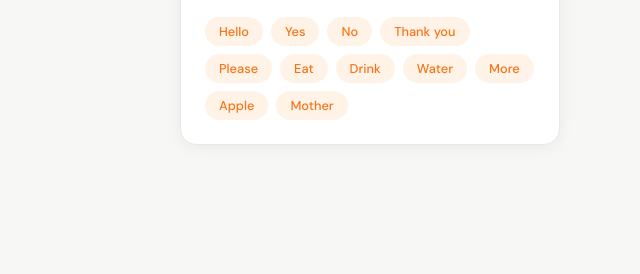
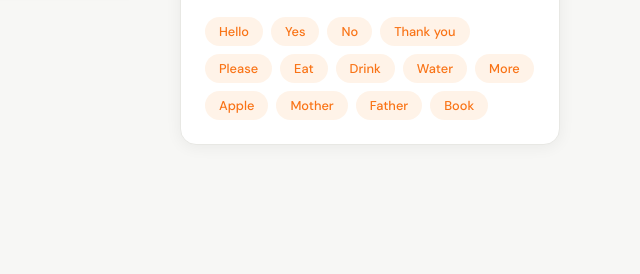
Before and after one commit to qasim-a/sign-language-track, a Flask app: page / in a window 1280 px wide. Shown: the part 526-800 px from the top of the page, without its empty margins (640-1280 px from the left). Run offline with Flask 3, Linux system fonts and the light colour scheme; data that the repository does not hold is empty.

Commit message:
Add father and book signs, stabilize model, improve test UI
- Add father and book to sign set (14 classes total)
- Add 20 messy sequences for father to resolve entry confusion with drink
- Add 20 clean sequences across all signs to stabilize retrain variance
- Add 10 messy sequences for mother, eat, water, father (short-motion signs)
- Fix camera feed crop by correcting aspect ratio from 4:3 to 16:9
- Remove OpenCV state overlay from video frame, keep frontend pill indicator
- Add selection screen to test mode with all-signs and custom sign picker
- Set attempts to 6 for all-signs and 9 for custom selection
- Add silent 1200ms delay before first test attempt
- Fix test mode to retry silently on no-sign result instead of recording blank
- Update results report to include mode and attempt count

```diff
--- a/app.py
+++ b/app.py
@@ -10,7 +10,7 @@ import time
 
 app = Flask(__name__)
 
-SIGNS = ["hello", "yes", "no", "nothing", "thank you", "please", "eat", "drink", "water", "more", "apple", "mother"]
+SIGNS = ["hello", "yes", "no", "nothing", "thank you", "please", "eat", "drink", "water", "more", "apple", "mother", "father", "book"]
 SEQUENCE_LENGTH = 30
 
 class ASLModel(nn.Module):
@@ -190,9 +190,7 @@ def generate_frames():
             "predicting": "DONE",
         }[state]
 
-        cv2.rectangle(frame, (12, 12), (260, 48), (0, 0, 0), -1)
-        cv2.putText(frame, overlay_text, (20, 38),
-                    cv2.FONT_HERSHEY_SIMPLEX, 0.8, overlay_color, 2)
+
 
         ret, buffer = cv2.imencode('.jpg', frame)
         frame_bytes = buffer.tobytes()
--- a/src/collect_data.py
+++ b/src/collect_data.py
@@ -15,8 +15,8 @@ mp_draw = mp.solutions.drawing_utils
 #   messy: seq_messy_000.npy, seq_messy_001.npy ...
 MESSY = False
 
-SIGNS = ["no"]
-SEQUENCES = 30      # number of sequences to record per sign in this session
+SIGNS = ["eat", "drink", "water", "more", "apple", "mother", "father", "book"]
+SEQUENCES = 20      # number of sequences to record per sign in this session
 FRAMES = 30         # frames per sequence — must match model input (do not change)
 CAMERA = 0          # camera index — change to 1 if using external webcam
 
--- a/src/preprocess.py
+++ b/src/preprocess.py
@@ -1,7 +1,7 @@
 import numpy as np
 import os
 
-SIGNS = ["hello", "yes", "no", "nothing", "thank you", "please", "eat", "drink", "water", "more", "apple", "mother"]
+SIGNS = ["hello", "yes", "no", "nothing", "thank you", "please", "eat", "drink", "water", "more", "apple", "mother", "father", "book"]
 
 X = []
 y = []
--- a/src/train.py
+++ b/src/train.py
@@ -6,7 +6,7 @@ from sklearn.metrics import confusion_matrix
 import seaborn as sns
 import matplotlib.pyplot as plt
 
-SIGNS = ["hello", "yes", "no", "nothing", "thank you", "please", "eat", "drink", "water", "more", "apple", "mother"]
+SIGNS = ["hello", "yes", "no", "nothing", "thank you", "please", "eat", "drink", "water", "more", "apple", "mother", "father", "book"]
 
 X = np.load("data/X.npy")
 y = np.load("data/y.npy")
--- a/static/js/main.js
+++ b/static/js/main.js
@@ -69,7 +69,7 @@ setInterval(updatePrediction, 150);
 
 // ─── Test Mode ────────────────────────────────────────────────────────────────
 
-const ALL_SIGNS = ["hello", "yes", "no", "thank you", "please", "eat", "drink", "water", "more", "apple", "mother"];
+const ALL_SIGNS = ["hello", "yes", "no", "thank you", "please", "eat", "drink", "water", "more", "apple", "mother", "father", "book"];
 const ATTEMPTS_ALL    = 6;   // attempts per sign when testing all signs
 const ATTEMPTS_CUSTOM = 9;   // attempts per sign when testing a custom selection
 const RESULT_DISPLAY_MS = 1200;
@@ -198,6 +198,17 @@ function cancelTest() {
 function runAttempt(signIdx, attemptIdx) {
     if (!testRunning) return;
 
+    // silent delay before the very first attempt only
+    if (signIdx === 0 && attemptIdx === 0) {
+        setTimeout(() => runAttempt_inner(signIdx, attemptIdx), 1200);
+        return;
+    }
+    runAttempt_inner(signIdx, attemptIdx);
+}
+
+function runAttempt_inner(signIdx, attemptIdx) {
+    if (!testRunning) return;
+
     const sign = testSigns[signIdx];
 
     document.getElementById('test-progress').textContent =
@@ -255,18 +266,19 @@ function runAttempt(signIdx, attemptIdx) {
 function handleResult(signIdx, attemptIdx, detectedSign, confidence) {
     if (!testRunning) return;
 
+    // if model returned nothing, silently retry the same attempt
+    if (!detectedSign) {
+        runAttempt(signIdx, attemptIdx);
+        return;
+    }
+
     const sign      = testSigns[signIdx];
-    const detected  = detectedSign || null;
-    const isCorrect = detected && detected.toLowerCase() === sign.toLowerCase();
+    const detected  = detectedSign.toLowerCase();
+    const isCorrect = detected === sign.toLowerCase();
 
-    testResults[signIdx].attempts.push({ detected, confidence: confidence || 0 });
+    testResults[signIdx].attempts.push({ detected: detectedSign, confidence: confidence || 0 });
     updateDots(signIdx, attemptIdx, isCorrect ? 'correct' : 'incorrect');
-
-    if (detected) {
-        setStatus('result', `${capitalize(detected)} — ${confidence}%`, isCorrect ? 'correct' : 'incorrect');
-    } else {
-        setStatus('result', 'No sign detected', 'neutral');
-    }
+    setStatus('result', `${capitalize(detectedSign)} — ${confidence}%`, isCorrect ? 'correct' : 'incorrect');
 
     setTimeout(() => {
         if (!testRunning) return;
--- a/templates/index.html
+++ b/templates/index.html
@@ -371,6 +371,9 @@
                     <span class="tag">More</span>
                     <span class="tag">Apple</span>
                     <span class="tag">Mother</span>
+                    <span class="tag">Father</span>
+                    <span class="tag">Book</span>
+
                 </div>
             </div>
         </div>
```
